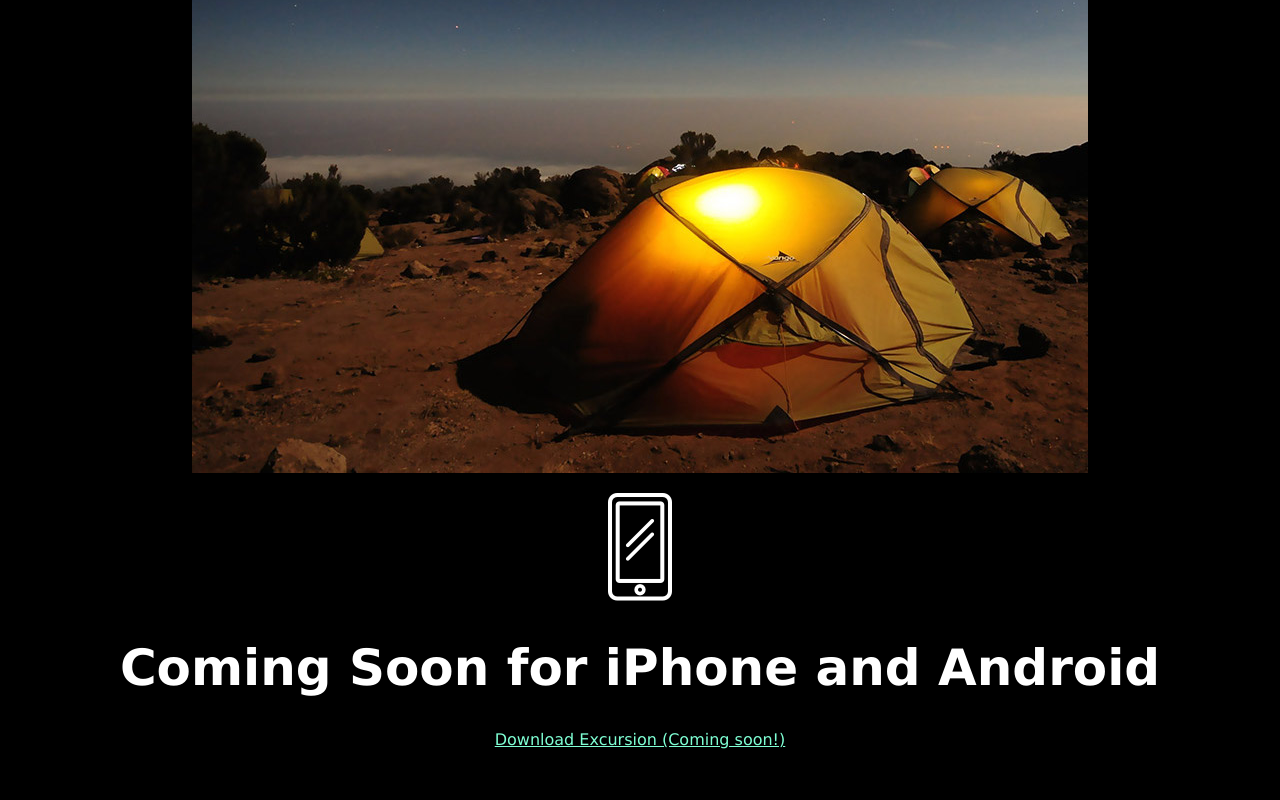
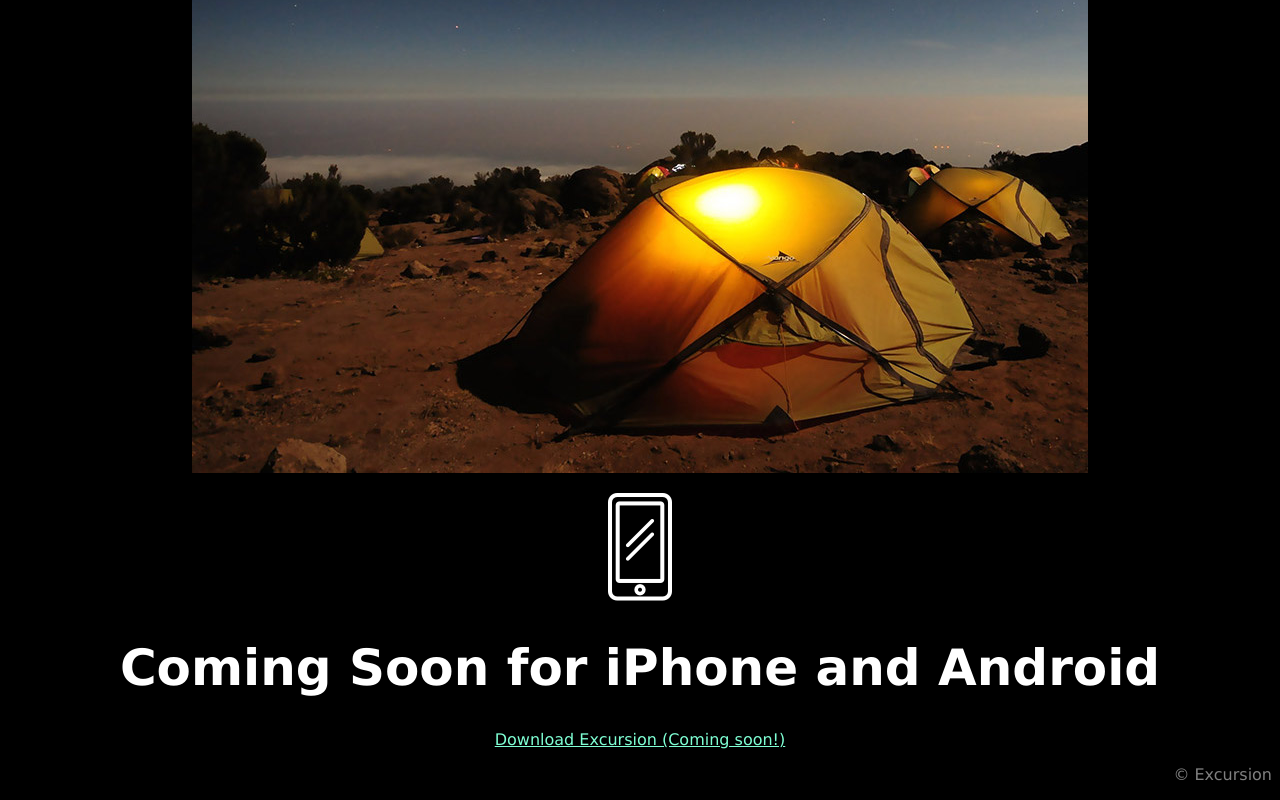
Before and after one commit to juliewjwang/excursion, a plain HTML site: page index.html in a window 1280 px wide. Shown: the part 592-1392 px from the top of the page. Before the commit the page ends 1349 px from the top, so only its background shows below. Drawn offline with Linux system fonts and the light colour scheme.

Commit message:
Add footer

```diff
--- a/index.html
+++ b/index.html
@@ -25,6 +25,10 @@
       <h1><strong>Coming Soon for iPhone and Android</strong></h1>
       <a href="./download.html">Download Excursion (Coming soon!)</a>
     </div>
+    <footer>
+      <p>&#169 Excursion</p>
+    </footer>
+
   </body>
 
 </html>
--- a/resources/css/style.css
+++ b/resources/css/style.css
@@ -26,3 +26,8 @@ h2 {
   color: gray;
   font-weight: normal;
 }
+
+footer {
+  text-align: right;
+  color: gray;
+}
```
Lines whose indentation alone changed are shown as unchanged.
